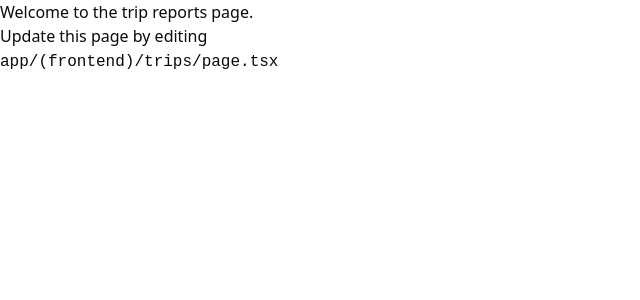
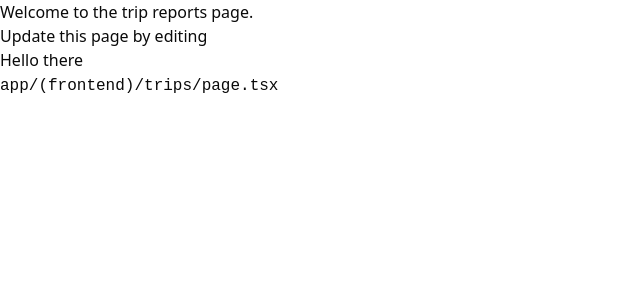
Before and after one commit to UoaWDCC/aucc, a Next.js app: page /trip-reports in a window 1280 px wide. Shown: the top 300 px of the page, without its empty margins (0-640 px from the left). Built offline with nearby package versions, Linux system fonts and the light colour scheme.

Commit message:
pushing hello there

```diff
--- a/src/app/(frontend)/trip-reports/page.tsx
+++ b/src/app/(frontend)/trip-reports/page.tsx
@@ -4,6 +4,7 @@ export default async function TripReportsPage() {
       <div>
         <h1>Welcome to the trip reports page.</h1>
         <p>Update this page by editing</p>
+        <p>Hello there</p>
         <a>
           <code>app/(frontend)/trips/page.tsx</code>
         </a>
```
